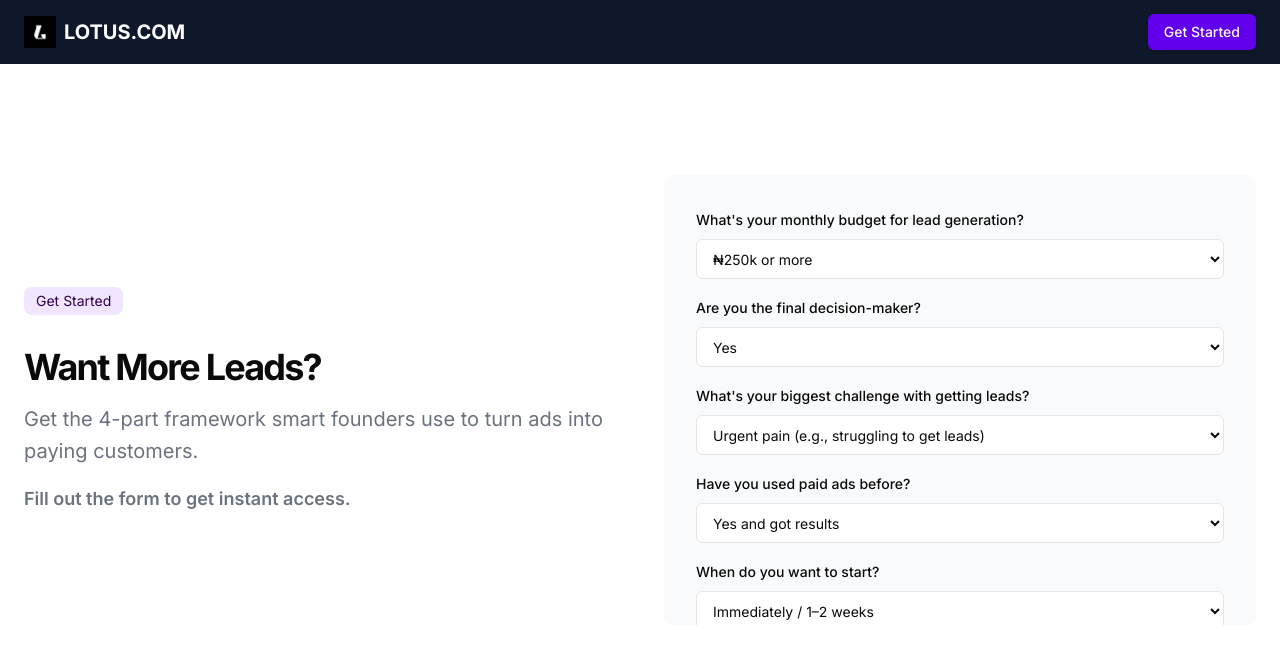
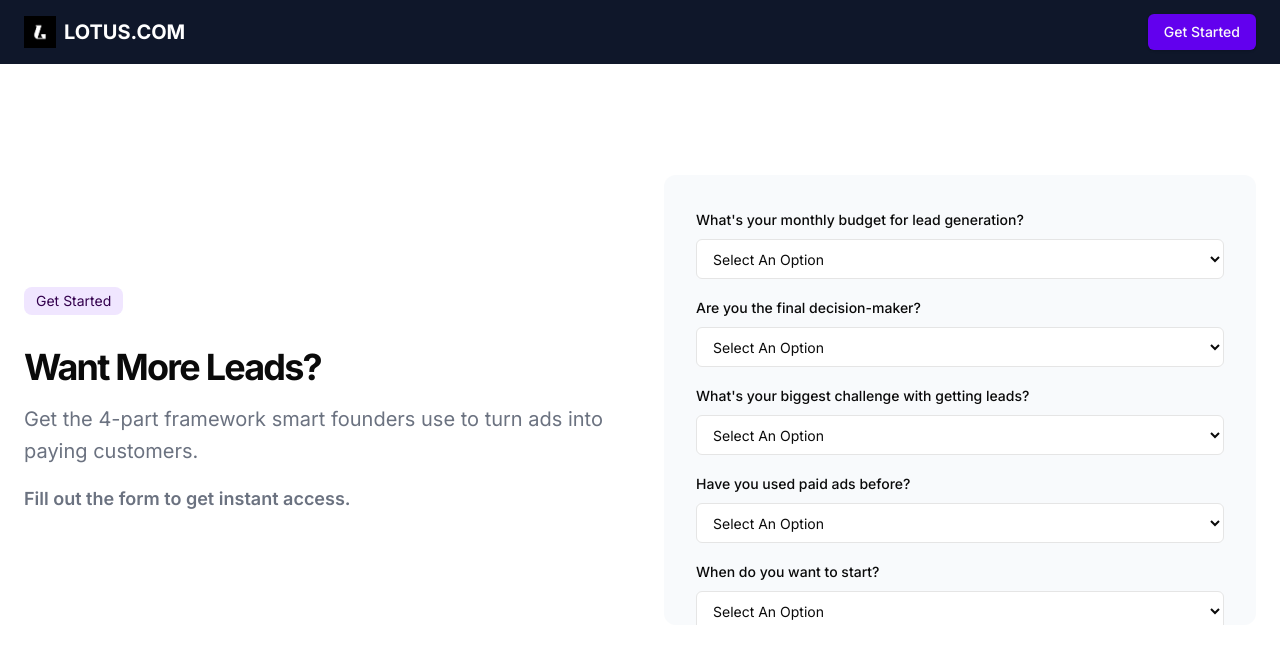
Before and after one commit to victorexpounder/lotus, a Next.js app: page /funnel in a window 1280 px wide. Both pictures are taken after typing "Sample", "Sample", "5551234", "name@example.com", "Sample" into the empty fields and a click on the button "Next". Shown: the top 664 px of the page. Built offline with nearby package versions, Linux system fonts and the light colour scheme.

Commit message:
editing drop downs

```diff
--- a/src/app/funnel/page.tsx
+++ b/src/app/funnel/page.tsx
@@ -267,6 +267,7 @@ const page = (props: Props) => {
                                     <div className="space-y-2">
                                     <label className="text-sm font-medium leading-none peer-disabled:cursor-not-allowed peer-disabled:opacity-70">What's your monthly budget for lead generation?</label>
                                     <select name="Budget" required className="flex h-10 w-full rounded-md border border-input bg-background px-3 py-2 text-sm ring-offset-background file:border-0 file:bg-transparent file:text-sm file:font-medium placeholder:text-muted-foreground focus-visible:outline-none focus-visible:ring-2 focus-visible:ring-ring focus-visible:ring-offset-2 disabled:cursor-not-allowed disabled:opacity-50">
+                                        <option value="3">Select An Option</option>
                                         <option value="3">₦250k or more</option>
                                         <option value="2">₦150k–₦249k</option>
                                         <option value="1">₦100k–₦149k</option>
@@ -277,6 +278,7 @@ const page = (props: Props) => {
                                     <div className="space-y-2">
                                     <label className="text-sm font-medium leading-none peer-disabled:cursor-not-allowed peer-disabled:opacity-70">Are you the final decision-maker?</label>
                                     <select name="Authority" required className="flex h-10 w-full rounded-md border border-input bg-background px-3 py-2 text-sm ring-offset-background file:border-0 file:bg-transparent file:text-sm file:font-medium placeholder:text-muted-foreground focus-visible:outline-none focus-visible:ring-2 focus-visible:ring-ring focus-visible:ring-offset-2 disabled:cursor-not-allowed disabled:opacity-50">
+                                        <option value="2">Select An Option</option>
                                         <option value="2">Yes</option>
                                         <option value="1">Need to consult team</option>
                                         <option value="0">Just researching</option>
@@ -286,6 +288,7 @@ const page = (props: Props) => {
                                     <div className="space-y-2">
                                     <label className="text-sm font-medium leading-none peer-disabled:cursor-not-allowed peer-disabled:opacity-70">What's your biggest challenge with getting leads?</label>
                                     <select name="Need" required className="flex h-10 w-full rounded-md border border-input bg-background px-3 py-2 text-sm ring-offset-background file:border-0 file:bg-transparent file:text-sm file:font-medium placeholder:text-muted-foreground focus-visible:outline-none focus-visible:ring-2 focus-visible:ring-ring focus-visible:ring-offset-2 disabled:cursor-not-allowed disabled:opacity-50">
+                                        <option value="2">Select An Option</option>
                                         <option value="2">Urgent pain (e.g., struggling to get leads)</option>
                                         <option value="1">Moderate pain / looking to grow</option>
                                         <option value="0">No problem expressed</option>
@@ -295,6 +298,7 @@ const page = (props: Props) => {
                                     <div className="space-y-2">
                                     <label className="text-sm font-medium leading-none peer-disabled:cursor-not-allowed peer-disabled:opacity-70">Have you used paid ads before?</label>
                                     <select name="Experience" required className="flex h-10 w-full rounded-md border border-input bg-background px-3 py-2 text-sm ring-offset-background file:border-0 file:bg-transparent file:text-sm file:font-medium placeholder:text-muted-foreground focus-visible:outline-none focus-visible:ring-2 focus-visible:ring-ring focus-visible:ring-offset-2 disabled:cursor-not-allowed disabled:opacity-50">
+                                        <option value="1">Select An Option</option>
                                         <option value="1">Yes and got results</option>
                                         <option value="0">No or bad experience</option>
                                     </select>
@@ -303,6 +307,7 @@ const page = (props: Props) => {
                                     <div className="space-y-2">
                                     <label className="text-sm font-medium leading-none peer-disabled:cursor-not-allowed peer-disabled:opacity-70">When do you want to start?</label>
                                     <select name="Timing" required className="flex h-10 w-full rounded-md border border-input bg-background px-3 py-2 text-sm ring-offset-background file:border-0 file:bg-transparent file:text-sm file:font-medium placeholder:text-muted-foreground focus-visible:outline-none focus-visible:ring-2 focus-visible:ring-ring focus-visible:ring-offset-2 disabled:cursor-not-allowed disabled:opacity-50">
+                                        <option value="2">Select An Option</option>
                                         <option value="2">Immediately / 1–2 weeks</option>
                                         <option value="1">2–4 weeks</option>
                                         <option value="0">Later / Not sure</option>
```
